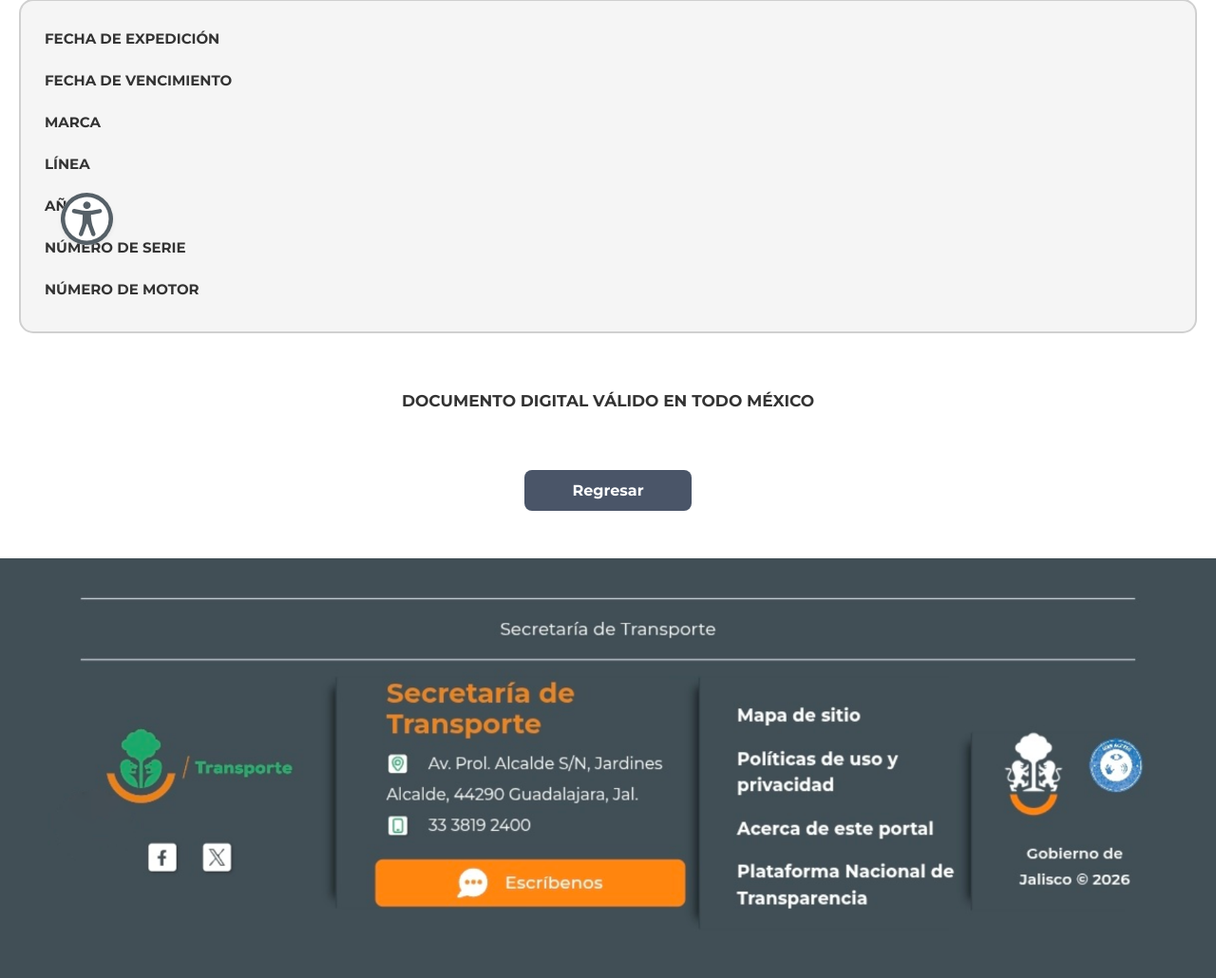
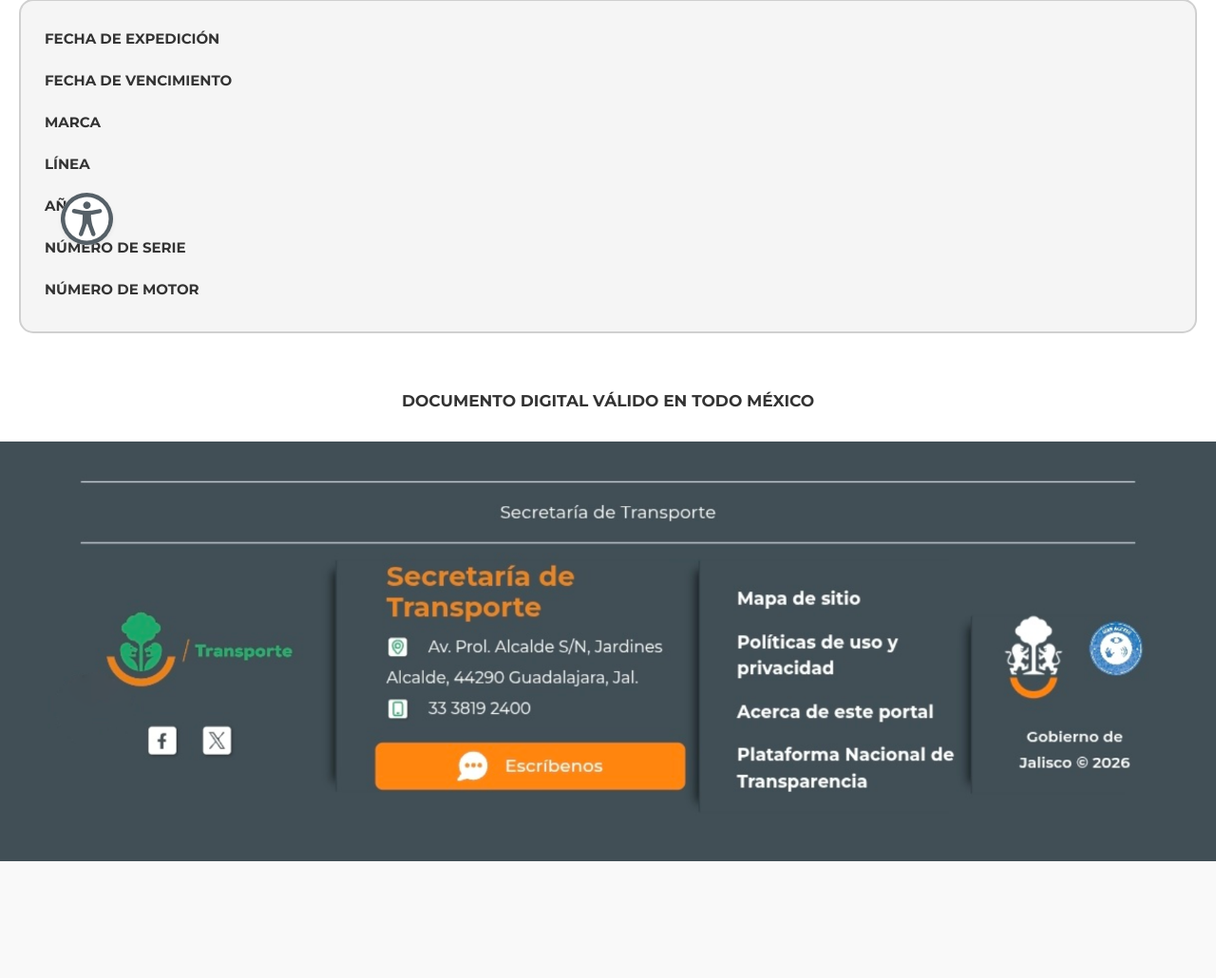
Before and after one commit to Gsr1989/Jalisco, a Flask app: page /consulta/1 in a window 1280 px wide. Shown: the part 502-1532 px from the top of the page at 95% size. After the commit the page ends 1409 px from the top, so only its background shows below. Run offline with Flask 2, Linux system fonts and the light colour scheme; data that the repository does not hold is empty.

Commit message:
Update resultado_consulta.html

```diff
--- a/templates/resultado_consulta.html
+++ b/templates/resultado_consulta.html
@@ -10,7 +10,6 @@
 
     <link rel="icon" href="{{ url_for('static', filename='assets/favicon.ico') }}">
 
-    <!-- Montserrat Font -->
     <link rel="preconnect" href="https://fonts.googleapis.com">
     <link rel="preconnect" href="https://fonts.gstatic.com" crossorigin>
     <link href="https://fonts.googleapis.com/css2?family=Montserrat:ital,wght@0,100;0,200;0,300;0,400;0,500;0,600;0,700;0,800;0,900&display=swap" rel="stylesheet">
@@ -35,14 +34,12 @@
             height: auto;
         }
 
-        /* ========== BARRA VERDE SUPERIOR ========== */
         .top-bar {
             background-color: #28a745;
             height: 8px;
             width: 100%;
         }
 
-        /* ========== HEADER CON IMAGEN ========== */
         .header-image {
             width: 100%;
             height: auto;
@@ -57,7 +54,6 @@
             }
         }
 
-        /* ========== BOTÓN ACCESIBILIDAD ========== */
         #float-button {
             position: fixed;
             bottom: 5%;
@@ -77,7 +73,6 @@
             transform: scale(1.05);
         }
 
-        /* ========== HEADER TEXTO ========== */
         .header-title {
             text-align: center;
             padding: 30px 20px 10px;
@@ -97,7 +92,6 @@
             letter-spacing: 2px;
         }
 
-        /* ========== CAJA DE ESTADO ========== */
         .estado-box {
             margin: 30px 20px;
             padding: 25px;
@@ -124,7 +118,6 @@
             letter-spacing: 1px;
         }
 
-        /* ========== TARJETA DE DETALLES ========== */
         .detalles-container {
             margin: 0 20px 30px;
             padding: 0;
@@ -157,7 +150,6 @@
             color: #333;
         }
 
-        /* ========== MENSAJE NO REGISTRADO ========== */
         .mensaje-no-registrado {
             text-align: center;
             padding: 40px 20px;
@@ -170,7 +162,6 @@
             margin-bottom: 15px;
         }
 
-        /* ========== TEXTO DOCUMENTO VÁLIDO ========== */
         .documento-valido {
             text-align: center;
             font-size: 17px;
@@ -180,31 +171,6 @@
             line-height: 1.4;
         }
 
-        /* ========== BOTÓN REGRESAR ========== */
-        .btn-regresar-container {
-            text-align: center;
-            margin: 30px 20px 50px;
-        }
-
-        .btn-regresar {
-            background-color: #4a5568;
-            color: white;
-            border: none;
-            border-radius: 8px;
-            padding: 12px 50px;
-            font-size: 16px;
-            font-weight: bold;
-            cursor: pointer;
-            text-decoration: none;
-            display: inline-block;
-            transition: background-color 0.2s;
-        }
-
-        .btn-regresar:hover {
-            background-color: #3a4454;
-        }
-
-        /* ========== FOOTER ========== */
         footer {
             margin-top: auto;
             width: 100%;
@@ -216,7 +182,6 @@
             display: block;
         }
 
-        /* ========== RESPONSIVE ========== */
         @media (max-width: 600px) {
             .gobierno-text {
                 font-size: 26px;
@@ -251,30 +216,25 @@
 </head>
 
 <body>
-    <!-- Barra Verde Superior -->
     <div class="top-bar"></div>
 
-    <!-- HEADER CON IMAGEN -->
     <header>
         <img src="{{ url_for('static', filename='assets/images/header.jpg') }}"
              alt="Secretaría de Transporte Jalisco"
              class="header-image">
     </header>
 
-    <!-- Botón Accesibilidad Flotante -->
     <button id="float-button" type="button" aria-label="Abrir Menu de Accesibilidad">
         <img src="{{ url_for('static', filename='assets/images/ico_accesibilidad.svg') }}"
              alt="Accesibilidad del Sitio">
     </button>
 
-    <!-- HEADER TEXTO -->
     <div class="header-title">
         <div class="gobierno-text">Gobierno de Jalisco</div>
         <div class="secretaria-text">SECRETARÍA DE TRANSPORTE</div>
     </div>
 
     {% if resultado %}
-        <!-- CAJA DE ESTADO -->
         <div class="estado-box {% if resultado.estado == 'VIGENTE' %}vigente{% elif resultado.estado == 'VENCIDO' %}vencido{% else %}no-registrado{% endif %}">
             <div class="estado-text">
                 FOLIO {{ resultado.folio }} : {{ resultado.estado }}
@@ -282,13 +242,11 @@
         </div>
 
         {% if resultado.estado == 'NO SE ENCUENTRA REGISTRADO' %}
-            <!-- MENSAJE NO REGISTRADO -->
             <div class="mensaje-no-registrado">
                 <p>Este folio <strong>no se encuentra registrado</strong> en el sistema.</p>
                 <p>Verifica que hayas ingresado el número correcto.</p>
             </div>
         {% else %}
-            <!-- DETALLES DEL FOLIO -->
             <div class="detalles-container">
                 <div class="detalles-card">
                     <div class="detalle-item">
@@ -329,28 +287,16 @@
             </div>
         {% endif %}
 
-        <!-- TEXTO DOCUMENTO VÁLIDO -->
         <div class="documento-valido">
             DOCUMENTO DIGITAL VÁLIDO EN TODO MÉXICO
         </div>
 
-        <!-- BOTÓN REGRESAR -->
-        <div class="btn-regresar-container">
-            <a href="{{ url_for('consulta_folio') }}" class="btn-regresar">Regresar</a>
-        </div>
-
     {% else %}
-        <!-- SIN RESULTADO -->
         <div class="mensaje-no-registrado">
             <p>No se encontró información para mostrar.</p>
         </div>
-
-        <div class="btn-regresar-container">
-            <a href="{{ url_for('consulta_folio') }}" class="btn-regresar">Regresar</a>
-        </div>
     {% endif %}
 
-    <!-- FOOTER CON IMAGEN -->
     <footer>
         <img src="{{ url_for('static', filename='assets/images/1000008793.png') }}"
              alt="Gobierno de Jalisco"
```
